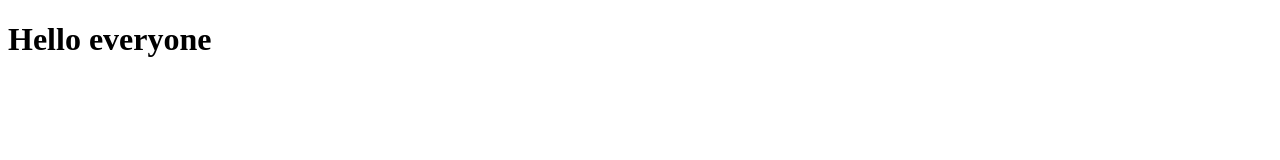
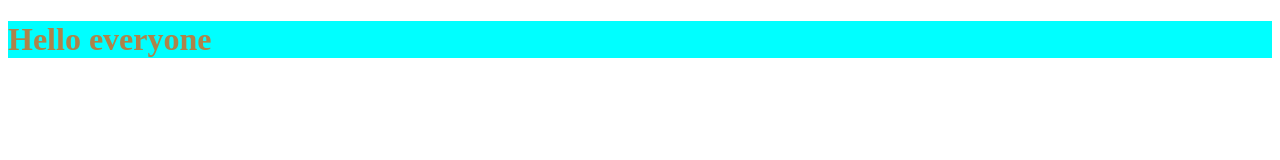
Before and after one commit to ChangSeven2k5/Git, a plain HTML site: page GIT_HTML/index.html in a window 1280 px wide. Drawn offline with Linux system fonts and the light colour scheme.

Commit message:
addIndex

```diff
--- /dev/null
+++ b/GIT_CSS/style.css
@@ -0,0 +1,4 @@
+h1 {
+    color: rgb(174, 131, 74);
+    background-color: aqua;
+}
--- a/GIT_HTML/index.html
+++ b/GIT_HTML/index.html
@@ -4,6 +4,7 @@
     <meta charset="UTF-8">
     <meta name="viewport" content="width=device-width, initial-scale=1.0">
     <title>Document</title>
+    <link rel="stylesheet" href="/GIT_CSS/style.css">
 </head>
 <body>
     <h1>Hello everyone</h1>
```
Also changed, not shown: GIT_HTML/style.css (deleted).
